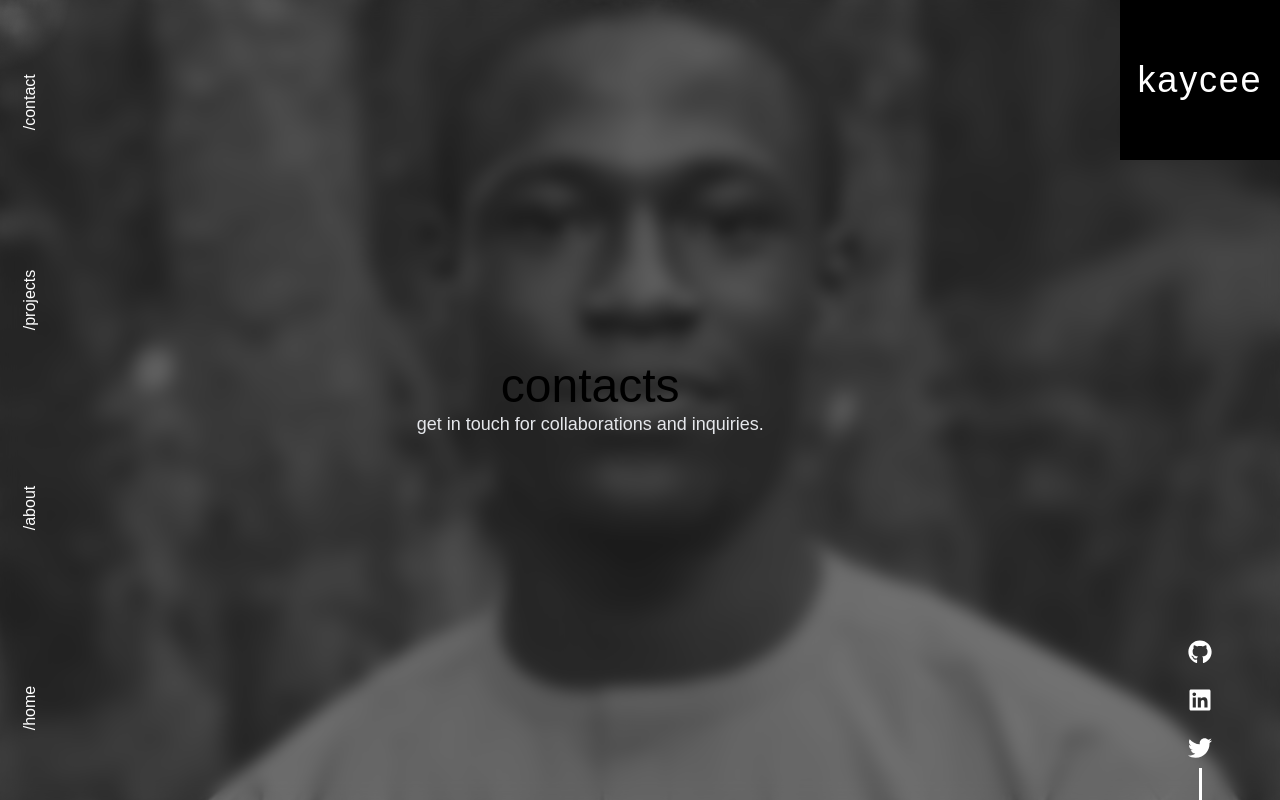
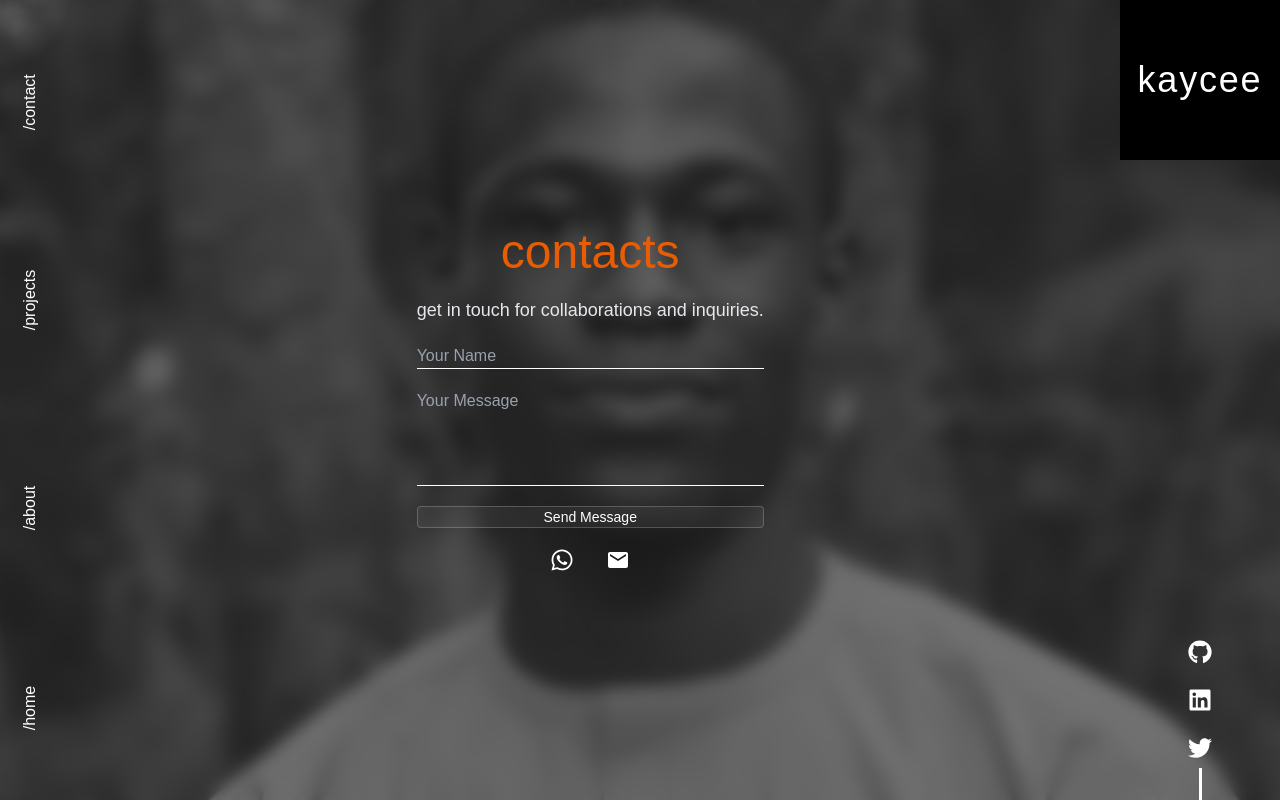
Before and after one commit to Kaycee276/Kelechukwu-Izuaba, a React (Vite) app: page /contact in a window 1280 px wide. Built offline with nearby package versions, Linux system fonts and the light colour scheme; a web font is replaced by a local one.

Commit message:
Worked on the contact section and fixed some design flaws

```diff
--- a/package.json
+++ b/package.json
@@ -10,11 +10,13 @@
     "preview": "vite preview"
   },
   "dependencies": {
+    "@supabase/supabase-js": "^2.49.8",
     "@tailwindcss/vite": "^4.1.7",
     "framer-motion": "^12.12.1",
     "lucide-react": "^0.511.0",
     "react": "^19.1.0",
     "react-dom": "^19.1.0",
+    "react-hot-toast": "^2.5.2",
     "react-icons": "^5.5.0",
     "react-router-dom": "^7.6.0",
     "tailwindcss": "^4.1.7"
--- a/src/App.tsx
+++ b/src/App.tsx
@@ -4,6 +4,7 @@ import Home from "./pages/Home";
 import About from "./pages/About";
 import Projects from "./pages/Projects";
 import Contact from "./pages/Contact";
+
 const App = () => {
 	return (
 		<Router>
--- a/src/components/Logo.tsx
+++ b/src/components/Logo.tsx
@@ -1,6 +1,6 @@
 const Logo = () => {
 	return (
-		<div className="p-4 sm:p-6 w-[90px] h-30 sm:w-32 sm:h-32 md:w-40 md:h-40 grid place-items-center bg-black">
+		<div className="p-4 sm:p-6 w-24 h-24 sm:w-32 sm:h-32 md:w-40 md:h-40 grid place-items-center bg-black">
 			<p className="text-2xl sm:text-3xl md:text-4xl text-white font-bold tracking-wider">
 				kaycee
 			</p>
--- a/src/components/Socials.tsx
+++ b/src/components/Socials.tsx
@@ -1,7 +1,7 @@
 import React from "react";
 import { FaGithub, FaLinkedin, FaTwitter } from "react-icons/fa";
 
-interface SocialLink {
+export interface SocialLink {
 	name: string;
 	url: string;
 	icon: React.ReactElement;
--- a/src/index.css
+++ b/src/index.css
@@ -15,7 +15,7 @@ html {
 }
 
 h1 {
-	color: black;
+	color: #e85d04;
 }
 
 h2 {
@@ -27,6 +27,14 @@ h3 {
 	font-size: 1.3rem;
 	line-height: 1.2;
 	color: #e85d04;
+}
+
+h5 {
+	color: #ff9451;
+}
+
+span {
+	text-transform: capitalize;
 }
 
 div {
--- a/src/pages/About.tsx
+++ b/src/pages/About.tsx
@@ -76,24 +76,24 @@ const About = () => {
 					>
 						<p className="text-xs sm:text-sm">
 							Im <h1 className="uppercase"> Izuaba Kenneth Kelechukwu</h1>"
-							&nbsp; &nbsp; I design interfaces that move with purpose - React
-							ecosystems built in TypeScript, where every animation serves a
-							function and every component balances beauty with performance.{" "}
+							&nbsp; &nbsp; <span>I</span> design interfaces that move with
+							purpose - React ecosystems built in TypeScript, where every
+							animation serves a function and every component balances beauty
+							with performance. <br />
+							<br />
+							&nbsp; &nbsp; <span>The</span> backend architecture is lean yet
+							powerful: Node.js services with clean APIs, optimized queries, and
+							secure authentication flows. When working with Web3, I focus on
+							making blockchain interactions feel inevitable rather than
+							intimidating - wallet connections that flow naturally, transaction
+							visualizations that tell stories, and smart contracts that extend
+							the UI's logic. Across the stack, I prioritize solutions that are
+							maintainable first, then magical.
 							<br />
 							<br />
-							&nbsp; &nbsp; The backend architecture is lean yet powerful:
-							Node.js services with clean APIs, optimized queries, and secure
-							authentication flows. When working with Web3, I focus on making
-							blockchain interactions feel inevitable rather than intimidating -
-							wallet connections that flow naturally, transaction visualizations
-							that tell stories, and smart contracts that extend the UI's logic.
-							Across the stack, I prioritize solutions that are maintainable
-							first, then magical.
-							<br />
-							<br />
-							&nbsp; &nbsp; The result is technology that feels personal yet
-							professional, whether you're scrolling through a feed or signing a
-							blockchain transaction."
+							&nbsp; &nbsp; <span>The</span> result is technology that feels
+							personal yet professional, whether you're scrolling through a feed
+							or signing a blockchain transaction."
 						</p>
 					</motion.div>
 					<motion.button
--- a/src/pages/Contact.tsx
+++ b/src/pages/Contact.tsx
@@ -1,13 +1,145 @@
+import { FaWhatsapp } from "react-icons/fa";
+import { MdEmail } from "react-icons/md";
+import type { SocialLink } from "../components/Socials";
+import { motion } from "framer-motion";
+import { fadeIn } from "../utils/motion";
+import { createClient } from "@supabase/supabase-js";
+import { useState } from "react";
+
+const supabaseUrl = import.meta.env.VITE_SUPABASE_URL;
+const supabaseAnonKey = import.meta.env.VITE_SUPABASE_ANON_KEY;
+const supabase = createClient(supabaseUrl, supabaseAnonKey);
+
+const socials: SocialLink[] = [
+	{
+		name: "Whatsapp",
+		url: "https://wa.me/2349127178874",
+		icon: <FaWhatsapp className="text-lg sm:text-xl md:text-2xl" />,
+	},
+	{
+		name: "Email",
+		url: "mailto:kizuaba@gmail.com",
+		icon: <MdEmail className="text-lg sm:text-xl md:text-2xl" />,
+	},
+];
+
 const Contact = () => {
+	const [formData, setFormData] = useState({
+		name: "",
+		message: "",
+	});
+	const [loading, setLoading] = useState(false);
+	const [success, setSuccess] = useState(false);
+	const [error, setError] = useState("");
+
+	const handleChange = (
+		e: React.ChangeEvent<HTMLInputElement | HTMLTextAreaElement>
+	) => {
+		const { name, value } = e.target;
+		setFormData((prev) => ({
+			...prev,
+			[name]: value,
+		}));
+	};
+
+	const handleSubmit = async (e: React.FormEvent) => {
+		e.preventDefault();
+		setLoading(true);
+		setError("");
+
+		try {
+			const { error: insertError } = await supabase
+				.from("messages") // Use lowercase consistently
+				.insert([
+					{
+						name: formData.name,
+						message: formData.message,
+						// sent_at will auto-populate from DEFAULT
+					},
+				]);
+
+			if (insertError) throw insertError;
+
+			setSuccess(true);
+			setFormData({ name: "", message: "" });
+		} catch (err) {
+			setError(
+				err.message.includes("401")
+					? "Authentication failed - check your Supabase keys"
+					: err.message
+			);
+		} finally {
+			setLoading(false);
+		}
+	};
 	return (
 		<div className="h-full flex items-center justify-center">
-			<div className="text-center max-w-2xl px-4">
+			<div className="text-center max-w-2xl px-4 flex flex-col gap-5">
 				<h1 className="text-4xl md:text-5xl font-bold text-white mb-6">
 					Contacts
 				</h1>
-				<p className="text-lg text-gray-200">
+				<p className="text-lg text-gray-200 mb-8">
 					Get in touch for collaborations and inquiries.
 				</p>
+
+				{/* Contact Form */}
+				<form onSubmit={handleSubmit} className="space-y-4 flex flex-col gap-5">
+					<input
+						type="text"
+						name="name"
+						placeholder="Your Name"
+						value={formData.name}
+						onChange={handleChange}
+						required
+						minLength={2}
+						className="w-full px-4 py-3 border-b text-white placeholder-gray-400 focus:outline-none focus:border-[#e85d04] transition-all duration-200"
+					/>
+					<textarea
+						name="message"
+						placeholder="Your Message"
+						value={formData.message}
+						onChange={handleChange}
+						rows={4}
+						required
+						className="w-full px-4 py-3 border-b text-white placeholder-gray-400 focus:outline-none focus:border-[#e85d04] transition-all duration-200 resize-none"
+					/>
+
+					{error && (
+						<p className="text-red-400 text-sm">
+							{error.includes("violates row-level security")
+								? "Server error: Please try again later"
+								: error}
+						</p>
+					)}
+					{success && (
+						<p className="text-green-400 text-sm">Message sent successfully!</p>
+					)}
+
+					<motion.button
+						type="submit"
+						disabled={loading}
+						variants={fadeIn("up", "spring", 0.2, 1)}
+						whileTap={{ scale: 0.95 }}
+						className="mt-6 px-4 py-2 bg-white/5 border border-white/20 rounded-sm text-white text-sm cursor-pointer hover:bg-white/10 transition-colors disabled:opacity-50 disabled:cursor-not-allowed"
+					>
+						{loading ? "Sending..." : "Send Message"}
+					</motion.button>
+				</form>
+
+				{/* Social Icons */}
+				<div className="flex justify-center gap-8">
+					{socials.map((social) => (
+						<a
+							href={social.url}
+							key={social.name}
+							target="_blank"
+							rel="noopener noreferrer"
+							className="text-white hover:text-blue-400 transition-colors duration-200"
+						>
+							{social.icon}
+						</a>
+					))}
+				</div>
 			</div>
 		</div>
 	);
--- a/src/pages/Home.tsx
+++ b/src/pages/Home.tsx
@@ -25,7 +25,7 @@ const Home = () => {
 				</motion.p>
 
 				<motion.div variants={fadeIn("up", "spring", 0.4, 1)} className="p-4">
-					<p className="text-sm md:text-lg text-black/90 mb-4 tracking-tighter">
+					<p className="text-sm md:text-lg text-black/70 mb-4 tracking-tighter">
 						I build beautiful, functional digital experiences with modern web
 						technologies and blockchain integration.
 					</p>
--- a/src/pages/Projects.tsx
+++ b/src/pages/Projects.tsx
@@ -75,9 +75,9 @@ const Projects = () => {
 								<p className="text-gray-300 mb-4">{project.description}</p>
 								<div className="flex flex-wrap gap-2 mb-6">
 									{project.tags.map((tag) => (
-										<span key={tag} className="px-3 py-1 text-xs text-black">
+										<h5 key={tag} className="px-3 py-1 text-xs text-black">
 											{tag}
-										</span>
+										</h5>
 									))}
 								</div>
 
```
Also changed, not shown: 2 other files (tests, documents, lock files or other folders).
